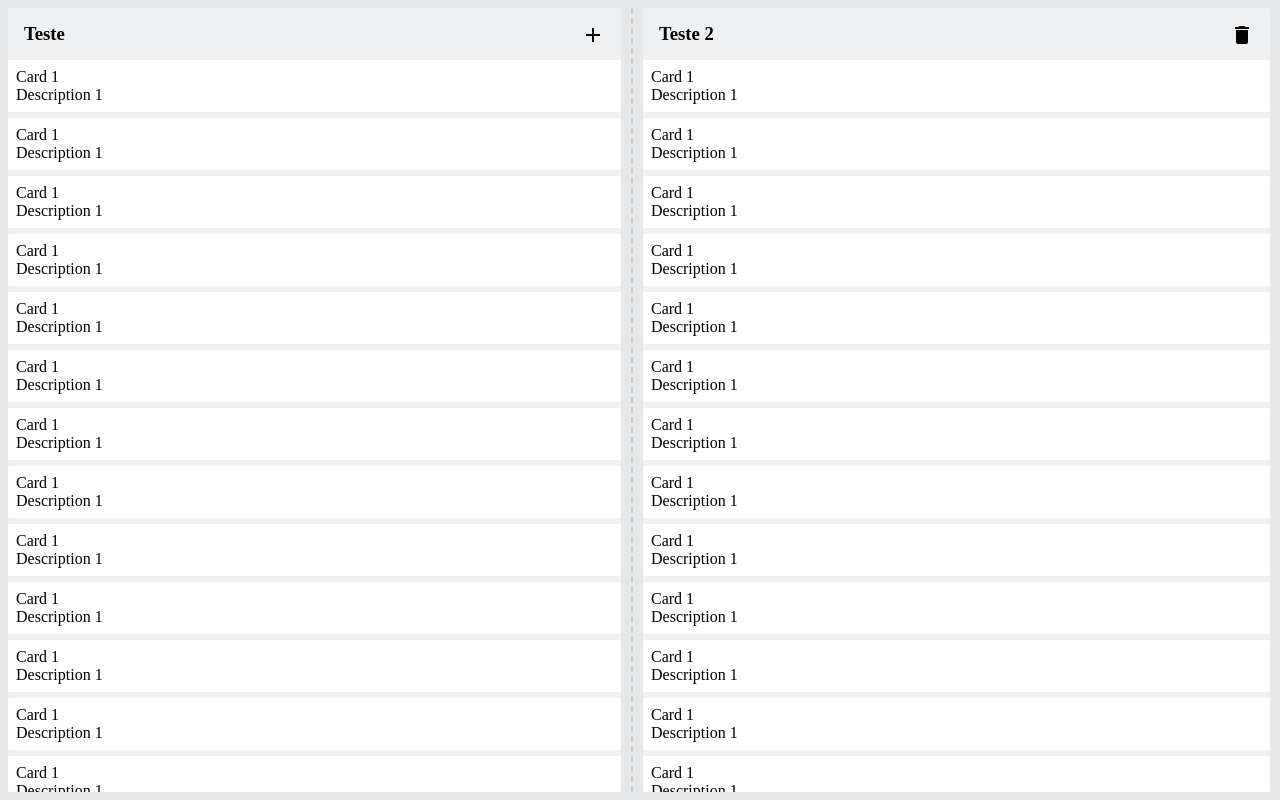
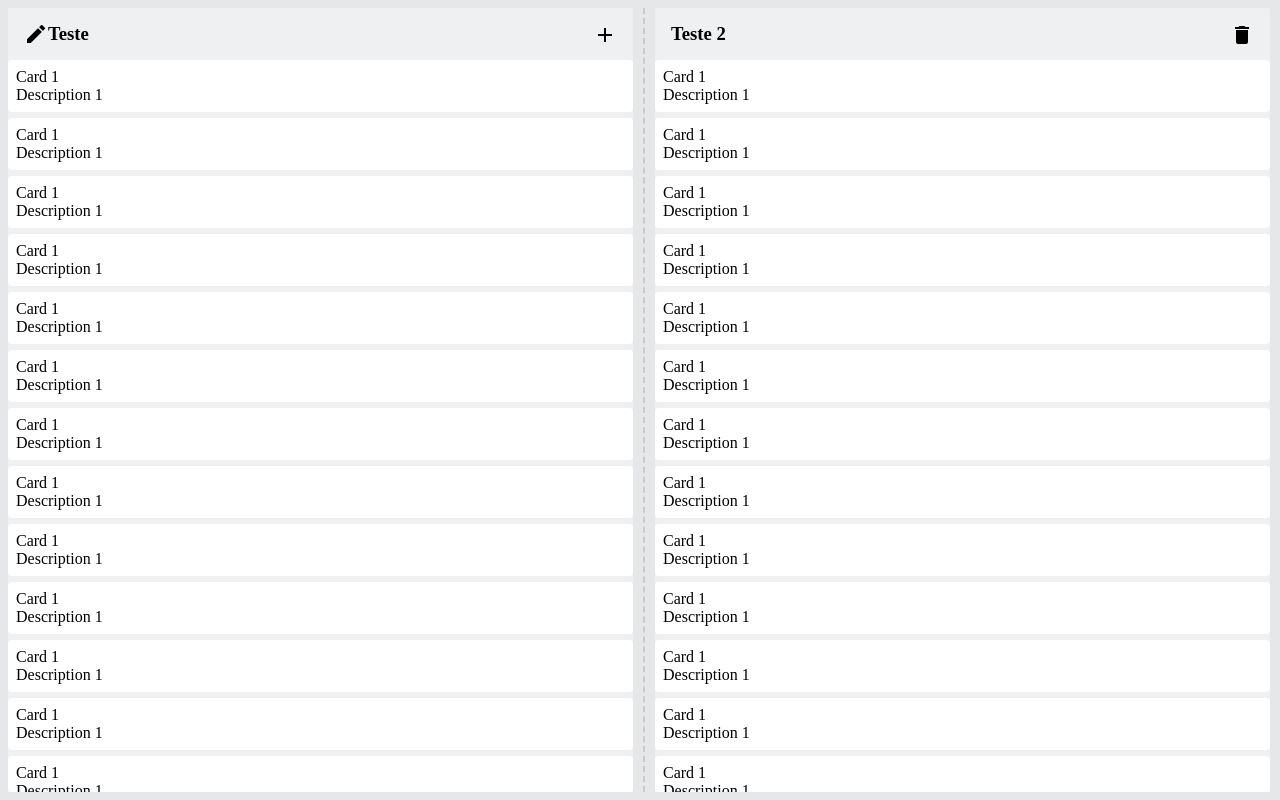
Before and after one commit to gubertcalixto/components, an Angular app: page / in a window 1280 px wide. Built offline with nearby package versions, Linux system fonts and the light colour scheme; what ngx-mask would draw is missing.

Commit message:
Some features added

```diff
--- a/src/app/app.component.ts
+++ b/src/app/app.component.ts
@@ -11,6 +11,7 @@ export class AppComponent {
   kanbanList = [
     {
       title: 'Teste',
+      icon: 'edit',
       hasAddAction: true,
       hasDeleteAction: false
     },
--- a/src/app/kanban/kanban.component.html
+++ b/src/app/kanban/kanban.component.html
@@ -17,6 +17,13 @@
                     <div *cdkVirtualFor="let card of cardList; trackBy: cardTrackBy" class="vs-kanban-card" cdkDrag
                         [cdkDragStartDelay]="cardDragDelay" [cdkDragData]="'cdkDragData'" cdkDragBoundary=".board"
                         [ngClass]="{'draggable': true}">
+                        <ng-container *ngIf="cardDragPlaceholderTemplate">
+                            <div class="vs-kanban-placeholder" *cdkDragPlaceholder>
+                                <ng-template [ngTemplateOutlet]="cardDragPlaceholderTemplate"
+                                    [ngTemplateOutletContext]="{card: card}">
+                                </ng-template>
+                            </div>
+                        </ng-container>
                         <div class="vs-kanban-header">
                             <ng-template [ngTemplateOutlet]="cardHeaderTemplate || cardHeaderDefaultTemplate"
                                 [ngTemplateOutletContext]="{title: 'Card 1'}"></ng-template>
@@ -45,6 +52,7 @@
 <ng-template #listHeaderDefaultTemplate let-list="list">
     <div class="vs-kanban-list-header">
         <h3 class="vs-kanban-info">
+            <mat-icon *ngIf="list.icon">{{list.icon}}</mat-icon>
             {{list.title}}
         </h3>
         <div *ngIf="list.hasAddAction || list.hasDeleteAction">
--- a/src/app/kanban/kanban.component.scss
+++ b/src/app/kanban/kanban.component.scss
@@ -85,6 +85,8 @@ $card-vertical-gap: 6px; // CRM <= 5
 $card-internal-gap: 8px;
 $card-background-color: #fff;
 $card-color: #000;
+$card-box-shadown: 5px 5px 15px 0px #aaa;
+$card-border-radius: 4px;
 .vs-kanban-card {
   margin-top: $card-vertical-gap;
   // TODO - Check value
@@ -93,7 +95,7 @@ $card-color: #000;
   position: relative;
   background-color: $card-background-color;
   color: $card-color;
-  border-radius: $list-border-radius;
+  border-radius: $card-border-radius;
   padding: $card-internal-gap;
   // transition: box-shadow 150ms ease;
   > .vs-kanban-header {
@@ -107,6 +109,12 @@ $card-color: #000;
 }
 .vs-kanban-card.vs-kanban-cdk-drag-dragging {
   padding: 0;
+}
+.vs-kanban-card.cdk-drag-preview {
+  border: 1px solid #dcdcdc;
+  -webkit-box-shadow: $card-box-shadown;
+  -moz-box-shadow: $card-box-shadown;
+  box-shadow: $card-box-shadown;
 }
 // #endregion Card
 
--- a/src/app/kanban/tokens/list.token.ts
+++ b/src/app/kanban/tokens/list.token.ts
@@ -1,6 +1,7 @@
 export class VsKanbanList {
     id?: string | number;
     title: string;
+    icon?: string;
     data?: any;
     idCards?: string[] = [];
     hasAddAction?: boolean;
```
Also changed, not shown: src/app/kanban/kanban.component.ts (+12 -8 lines).
